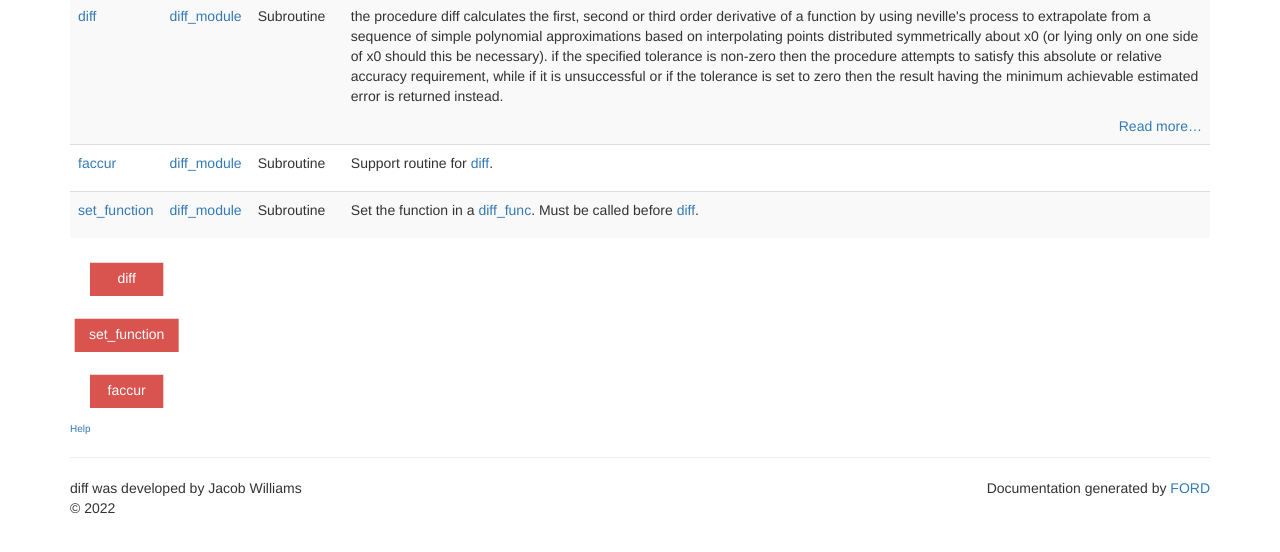
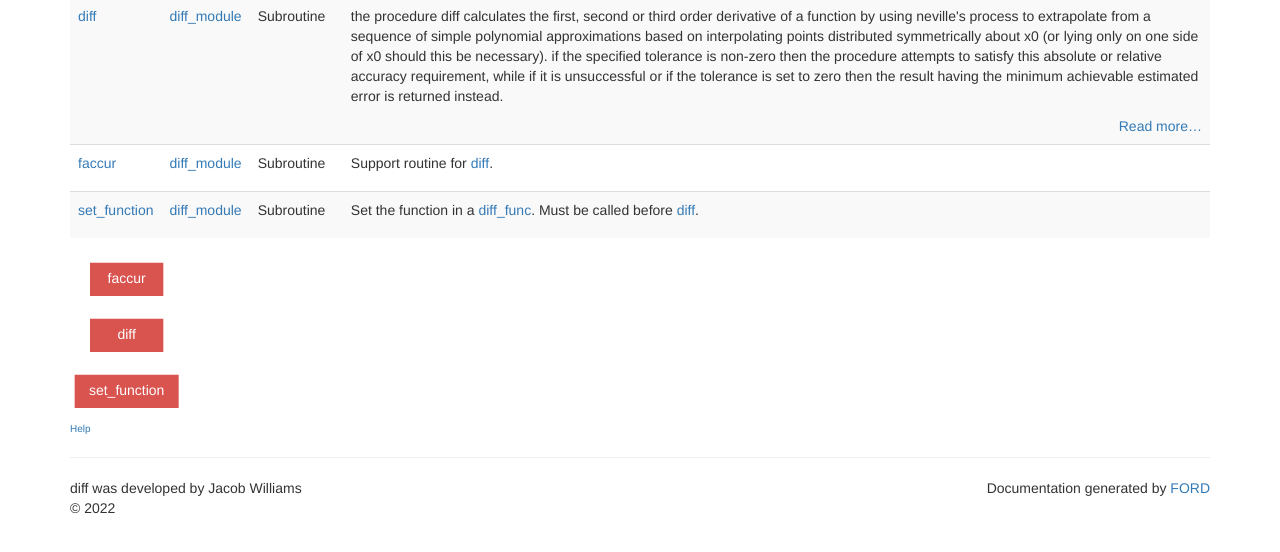
Before and after one commit to jacobwilliams/diff, a plain HTML site: page lists/procedures.html in a window 1280 px wide. Shown: the part 200-752 px from the top of the page. Drawn offline with nearby package versions, Linux system fonts and the light colour scheme; some packages are replaced by stand-ins of ours.

Commit message:
Deploying to gh-pages from @ jacobwilliams/diff@4ae6169cc63ade375dde86026201a28c19ca021d 🚀

```diff
--- a/lists/procedures.html
+++ b/lists/procedures.html
@@ -108,30 +108,30 @@
 <g id="call~~graph~~CallGraph" class="graph" transform="scale(1 1) rotate(0) translate(4 112)">
 <title>call~~graph~~CallGraph</title>
 <polygon fill="white" stroke="transparent" points="-4,4 -4,-112 81,-112 81,4 -4,4"/>
-<!-- proc~faccur -->
+<!-- proc~set_function -->
 <g id="call~~graph~~CallGraph_node1" class="node">
-<title>proc~faccur</title>
-<g id="a_call~~graph~~CallGraph_node1"><a xlink:href=".././proc/faccur.html" xlink:title="faccur">
-<polygon fill="#d9534f" stroke="#d9534f" points="65.5,-24 11.5,-24 11.5,0 65.5,0 65.5,-24"/>
-<text text-anchor="middle" x="38.5" y="-9.6" font-family="Helvetica,sans-Serif" font-size="10.50" fill="white">faccur</text>
-</a>
-</g>
-</g>
-<!-- proc~set_function -->
-<g id="call~~graph~~CallGraph_node2" class="node">
 <title>proc~set_function</title>
-<g id="a_call~~graph~~CallGraph_node2"><a xlink:href=".././proc/set_function.html" xlink:title="set_function">
-<polygon fill="#d9534f" stroke="#d9534f" points="77,-66 0,-66 0,-42 77,-42 77,-66"/>
-<text text-anchor="middle" x="38.5" y="-51.6" font-family="Helvetica,sans-Serif" font-size="10.50" fill="white">set_function</text>
+<g id="a_call~~graph~~CallGraph_node1"><a xlink:href=".././proc/set_function.html" xlink:title="set_function">
+<polygon fill="#d9534f" stroke="#d9534f" points="77,-24 0,-24 0,0 77,0 77,-24"/>
+<text text-anchor="middle" x="38.5" y="-9.6" font-family="Helvetica,sans-Serif" font-size="10.50" fill="white">set_function</text>
 </a>
 </g>
 </g>
 <!-- proc~diff -->
+<g id="call~~graph~~CallGraph_node2" class="node">
+<title>proc~diff</title>
+<g id="a_call~~graph~~CallGraph_node2"><a xlink:href=".././proc/diff.html" xlink:title="diff">
+<polygon fill="#d9534f" stroke="#d9534f" points="65.5,-66 11.5,-66 11.5,-42 65.5,-42 65.5,-66"/>
+<text text-anchor="middle" x="38.5" y="-51.6" font-family="Helvetica,sans-Serif" font-size="10.50" fill="white">diff</text>
+</a>
+</g>
+</g>
+<!-- proc~faccur -->
 <g id="call~~graph~~CallGraph_node3" class="node">
-<title>proc~diff</title>
-<g id="a_call~~graph~~CallGraph_node3"><a xlink:href=".././proc/diff.html" xlink:title="diff">
+<title>proc~faccur</title>
+<g id="a_call~~graph~~CallGraph_node3"><a xlink:href=".././proc/faccur.html" xlink:title="faccur">
 <polygon fill="#d9534f" stroke="#d9534f" points="65.5,-108 11.5,-108 11.5,-84 65.5,-84 65.5,-108"/>
-<text text-anchor="middle" x="38.5" y="-93.6" font-family="Helvetica,sans-Serif" font-size="10.50" fill="white">diff</text>
+<text text-anchor="middle" x="38.5" y="-93.6" font-family="Helvetica,sans-Serif" font-size="10.50" fill="white">faccur</text>
 </a>
 </g>
 </g>
```
Also changed, not shown: index.html (+1 -1 lines), tipuesearch/tipuesearch_content.js.
